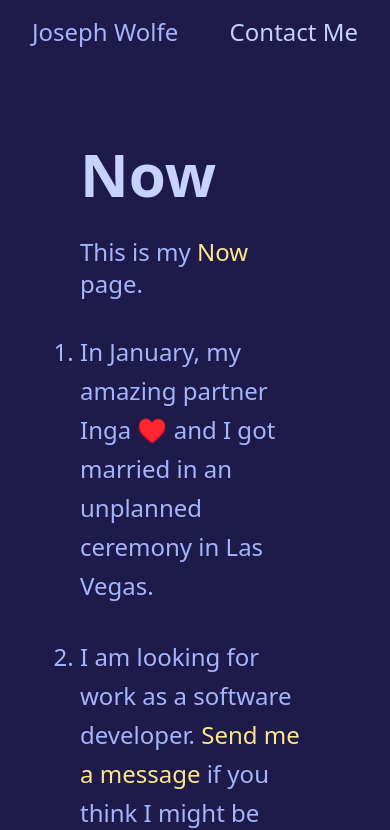
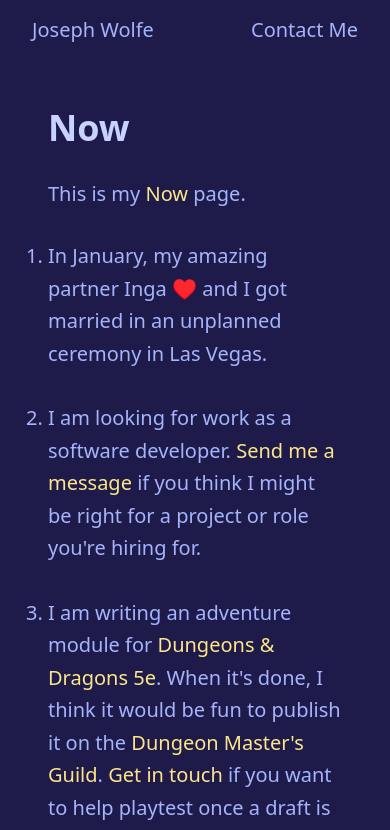
Before and after one commit to CharmedSatyr/personal-website, a Next.js app: page /now in a window 390 px wide. Shown: the top 830 px of the page. Built offline with nearby package versions, Linux system fonts and the light colour scheme.

Commit message:
Spacing adjustments

```diff
--- a/app/contact/page.tsx
+++ b/app/contact/page.tsx
@@ -12,14 +12,14 @@ export default () => {
 
 	return (
 		<SectionContainer>
-			<h1 className="mb-8 text-6xl font-bold text-indigo-200">Contact</h1>
+			<h1 className="mb-8 text-4xl md:text-6xl font-bold text-indigo-200">Contact</h1>
 
 			<form>
-				<label className="text-2xl">
+				<label className="text-xl md:text-2xl">
 					Wait a minute... Are you a human? Please type my first name if you are. (It's spelled out
 					just above.)
 					<input
-						className="focus:shadow-outline my-8 mb-10 block appearance-none rounded bg-white px-3 py-2 text-gray-700"
+						className="focus:shadow-outline my-8 mb-10 block appearance-none rounded bg-white md:px-3 py-2 text-gray-700"
 						onChange={(e) => setProof(e.target.value)}
 						type="text"
 						required
@@ -54,7 +54,7 @@ const MailLink = ({ proof = "" }: { proof: string }) => {
 	}
 
 	return (
-		<Link href={`mailto:${user}@${domain}`} className="btn rounded p-2 text-2xl font-bold outline">
+		<Link href={`mailto:${user}@${domain}`} className="btn rounded p-2 text-xl md:text-2xl font-bold outline">
 			OK, that was easy.
 		</Link>
 	);
--- a/app/layout.tsx
+++ b/app/layout.tsx
@@ -11,7 +11,7 @@ export default function RootLayout({ children }: { children: React.ReactNode })
 			<body className="bg-indigo-950 text-indigo-300">
 				<ThemeProviders>
 					<Header />
-					<main className="m-20 flex justify-center">{children}</main>
+					<main className="m-12 md:m-20 flex justify-center">{children}</main>
 				</ThemeProviders>
 			</body>
 		</html>
--- a/app/now/page.tsx
+++ b/app/now/page.tsx
@@ -4,13 +4,13 @@ import Link from "components/Link";
 export default () => {
 	return (
 		<SectionContainer>
-			<h1 className="mb-8 text-6xl font-bold text-indigo-200">Now</h1>
+			<h1 className="mb-8 text-4xl md:text-6xl font-bold text-indigo-200">Now</h1>
 
-			<aside className="mb-8 text-2xl">
+			<aside className="mb-8 text-xl md:text-2xl">
 				This is my <Link href="https://nownownow.com/about">Now</Link> page.
 			</aside>
 
-			<ol className="list-decimal text-2xl leading-relaxed">
+			<ol className="list-decimal text-xl md:text-2xl leading-relaxed">
 				<li className="my-8">
 					In January, my amazing partner Inga{" "}
 					<span role="img" aria-label="heart">
--- a/app/page.tsx
+++ b/app/page.tsx
@@ -5,7 +5,7 @@ import Link from "components/Link";
 export default () => {
 	return (
 		<SectionContainer>
-			<h1 className="mb-16 text-6xl font-bold leading-tight text-indigo-200">
+			<h1 className="mb-16 text-4xl md:text-6xl font-bold leading-tight text-indigo-200">
 				I'm a software developer, game designer, and writer in Seattle, Washington.
 				<Image
 					alt="tree"
--- a/components/Header.tsx
+++ b/components/Header.tsx
@@ -5,11 +5,10 @@ import { usePathname } from "next/navigation";
 import Link from "components/Link";
 import siteMetadata from "data/site-metadata";
 import headerNavLinks from "data/header-nav-links";
-import { useEffect, useState } from "react";
 
 export default () => {
 	return (
-		<header className="flex items-center justify-between px-8 py-4 text-2xl">
+		<header className="flex items-center justify-between px-8 py-4 text-xl md:text-2xl">
 			<Link className="text-indigo-300" href="/">
 				{siteMetadata.headerTitle}
 			</Link>
@@ -32,7 +31,7 @@ const NavLinks = () => {
 				.filter((link) => link.href !== "/")
 				.filter((link) => link.href !== pathName)
 				.map((link) => (
-					<Link className="text-indigo-200" key={link.title} href={link.href}>
+					<Link className="text-indigo-300" key={link.title} href={link.href}>
 						{link.title}
 					</Link>
 				))}
```
